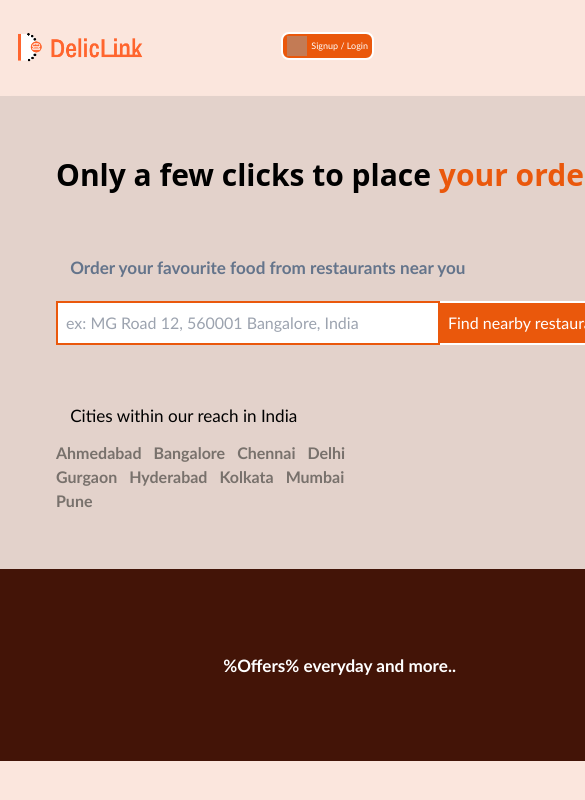
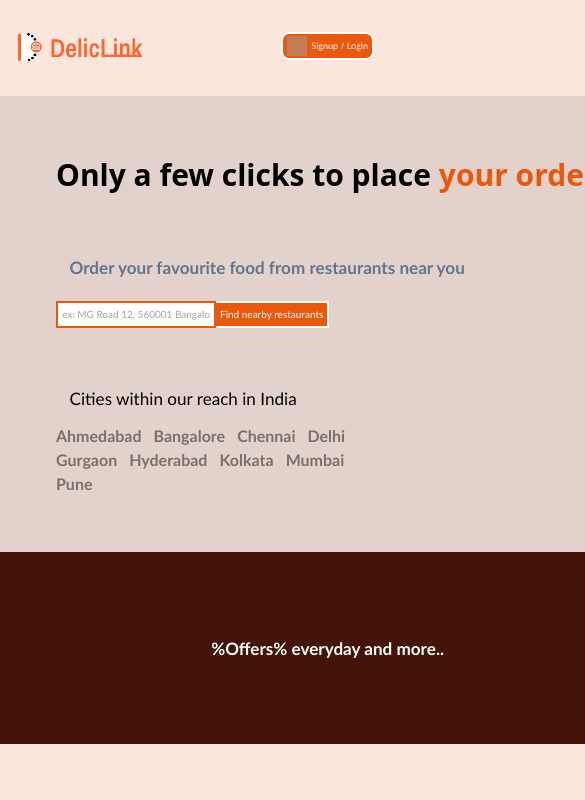
Before and after one commit to yopyx/Deliclink-enhanced, a React (Vite) app: page / in a window 390 px wide. Shown: the top 800 px of the page, 585 px wide, since content can reach past the window. Built offline with nearby package versions, Linux system fonts and the light colour scheme; grey boxes are pictures that could not be loaded.

Commit message:
feat(styling GeoSearch) : add styling classes for input & execute button elements at md-h and mobile screens

```diff
--- a/src/components/GeoSearch.tsx
+++ b/src/components/GeoSearch.tsx
@@ -16,8 +16,14 @@ const GeoSearch = () => {
     enabled: Boolean(searchText),
   });
   return (
-    <div className="flex">
-      <div className={`flex flex-col ${pathname === "/" ? "w-96" : "w-52"}`}>
+    <div className="flex mobile:text-[10px]">
+      <div
+        className={`flex flex-col ${
+          pathname === "/"
+            ? "w-96 md-h:w-60 mobile:w-40"
+            : "w-52 md-h:w-40 mobile:w-20"
+        }`}
+      >
         <input
           type="text"
           value={searchText || ""}
@@ -26,22 +32,28 @@ const GeoSearch = () => {
               ? "ex: MG Road 12, 560001 Bangalore, India"
               : "Enter Location"
           }`}
-          className="p-2 border-orange-600 border-2"
+          className={`p-1 border-orange-600 border-2${
+            pathname !== "/" ? " sec:geo-input-md-h" : ""
+          }`}
           onChange={(e) => setSearchText(e.target.value)}
         />
         {status === "pending" && isFetching ? (
           <div
             className={`${
-              pathname === "/" ? "w-96" : "w-52"
-            } absolute mt-11 bg-white rounded-lg flex justify-center p-1`}
+              pathname === "/"
+                ? "w-96 md-h:w-60 mobile:w-40"
+                : "w-52 md-h:w-40 mobile:w-20"
+            } absolute mt-9 bg-white rounded-b-lg flex justify-center p-1 sec:geo-suggestions-md-h`}
           >
-            <div className="spin w-4 h-4 p-2"></div>
+            <div className="spin w-4 h-4 p-1"></div>
           </div>
         ) : status === "error" || data?.length === 0 ? (
           <p
             className={`${
-              pathname === "/" ? "w-96" : "w-52"
-            } bg-white absolute mt-11 p-1 text-slate-500 rounded-lg`}
+              pathname === "/"
+                ? "w-96 md-h:w-60 mobile:w-40"
+                : "w-52 md-h:w-40 mobile:w-20"
+            } bg-white absolute mt-9 p-1 text-slate-500 rounded-b-lg sec:geo-suggestions-md-h`}
           >
             No results
           </p>
@@ -49,8 +61,10 @@ const GeoSearch = () => {
           data && (
             <ul
               className={`${
-                pathname === "/" ? "w-96" : "w-52"
-              } bg-white absolute mt-11 p-1 rounded-b-lg z-10`}
+                pathname === "/"
+                  ? "w-96 md-h:w-60 mobile:w-40"
+                  : "w-52 md-h:w-40 mobile:w-20"
+              } bg-white absolute mt-9 p-1 rounded-b-lg z-10 sec:geo-suggestions-md-h`}
             >
               {data!.map((e, i) => (
                 <li
@@ -80,7 +94,7 @@ const GeoSearch = () => {
       </div>
       {pathname === "/" && (
         <button
-          className="text-white h-11 bg-orange-600 p-2 duration-200 border-2 border-white border-l-0 hover:text-black hover:bg-stone-300"
+          className="text-white mobile:h-auto bg-orange-600 p-1 duration-200 border-2 border-white border-l-0 hover:text-black hover:bg-stone-300"
           onClick={() => {
             const dataobj = data?.find((e) => e.formatted === searchText);
             dispatch(
```
